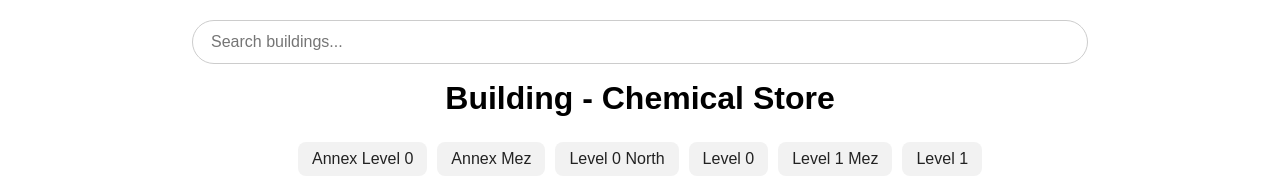
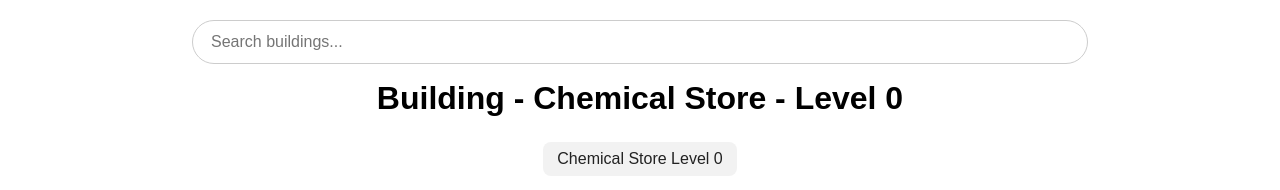
Before and after one commit to NathanParishFEDUNI/nathanparishfeduni.github.io, a plain HTML site: page buildings/Chemical_Store/Chemical_Store.html in a window 1280 px wide. Shown: the top 190 px of the page. Drawn offline with Linux system fonts and the light colour scheme.

Commit message:
Chemical Store, removed wrong links

```diff
--- a/buildings/Chemical_Store/Chemical_Store.html
+++ b/buildings/Chemical_Store/Chemical_Store.html
@@ -32,16 +32,11 @@
 
 <!-- Main map/content -->
  <main>
- <h1>Building - Chemical Store</h1>
+ <h1>Building - Chemical Store - Level 0</h1>
 
     <div class="floor-navigation">
 
-        <a href="Annex_Level_0.html">Annex Level 0</a>
-        <a href="Annex_Mez.html">Annex Mez</a>
-        <a href="Level_0_North.html">Level 0 North</a>
-        <a href="Level_0.html">Level 0</a>
-        <a href="Level_1_Mez.html">Level 1 Mez</a>
-        <a href="Level_1.html">Level 1</a>
+        <a href="Chemical_Store.html"> Chemical Store  Level 0</a>
 
     </div>
 
```
